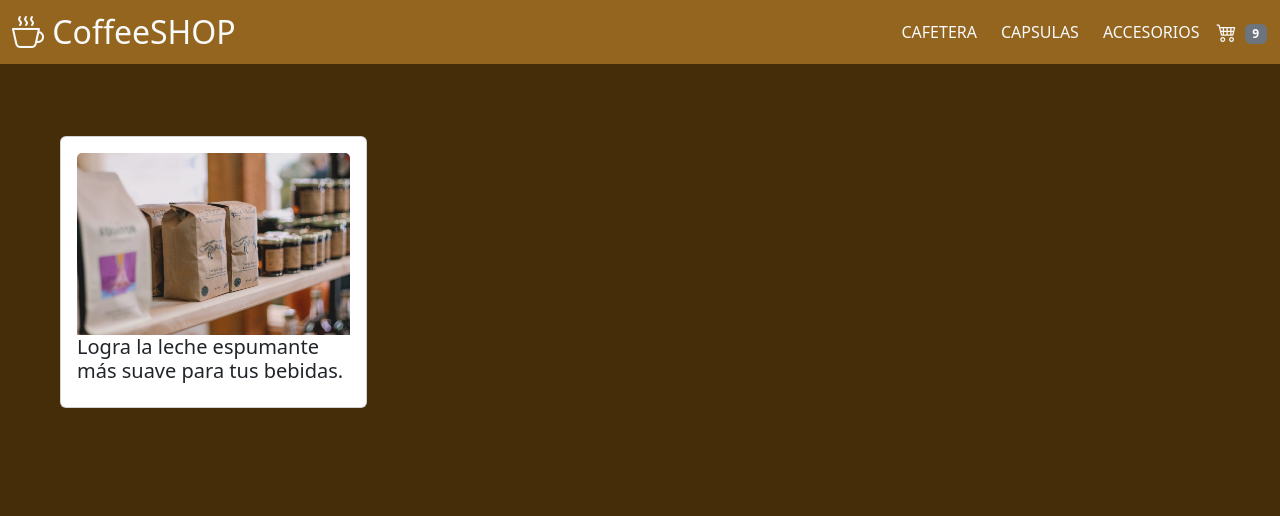
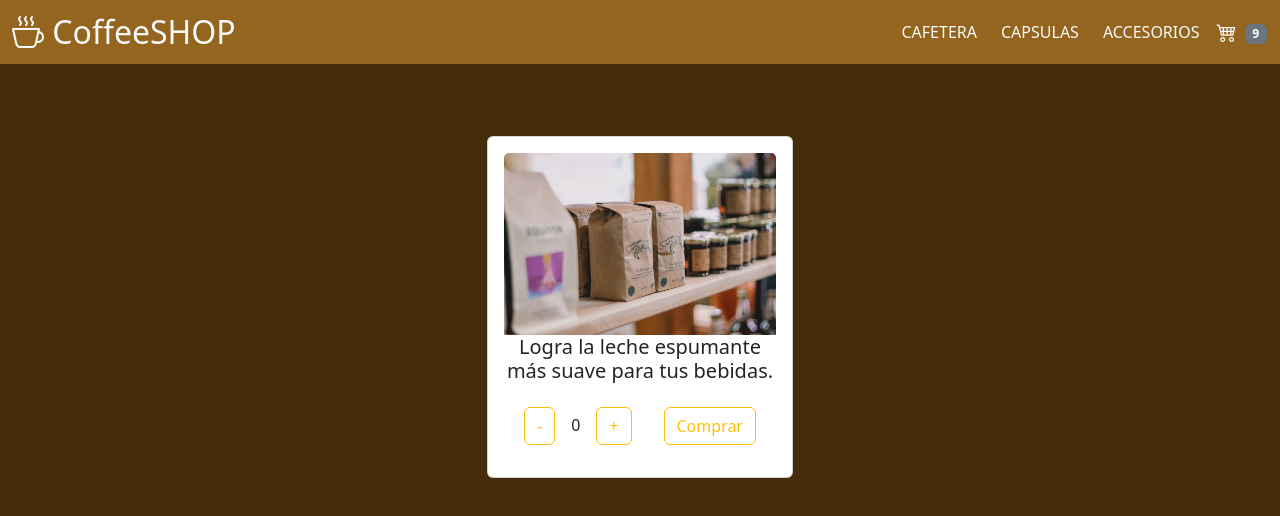
Before and after one commit to dragonicearth/React-proyect, a React (Vite) app: page /productos/accesorios/3 in a window 1280 px wide. Shown: the top 516 px of the page. Built offline with nearby package versions, Linux system fonts and the light colour scheme.

Commit message:
add count

```diff
--- a/src/components/IteamDetail/ItemDetail.jsx
+++ b/src/components/IteamDetail/ItemDetail.jsx
@@ -1,29 +1,69 @@
-import { Card, Row, Col, Container } from "react-bootstrap";
+import { Button, Card, Row, Col, Container } from "react-bootstrap";
 import productosData from "../../data/products.json";
+import { useState } from "react";
 import { useParams } from "react-router-dom";
 
 const ItemDetail = () => {
 
+
+    const [count, setCount] = useState(0);
     const { id } = useParams();
     const prodID = parseInt(id)
 
     const filteredID = prodID ? productosData.filter((producto) => producto.id === prodID) : productosData;
 
+    const add = () => {
+        if (count >= 0) {
+            setCount(count + 1);
+        }
+    };
+
+    const rest = () => {
+        if (count >= 1) {
+            setCount(count - 1);
+        }
+    };
+
+    const buy = () => {
+        if (count >= 1) {
+            alert(`Compraste: ${count} item/s `)
+            setCount(0);
+        }
+    };
+
     return (
-        <Container fluid className="mt-4">
-            <Row>
+        <Container fluid className="mt-4 text-center">
+            <Row className="justify-content-md-center">
                 {filteredID.map((p) => (
                     <Col key={p.id} lg={4} className="mn-4">
                         <Card className="m-5">
                             <Card.Body >
                                 <Card.Img variant="top" className="imgSize" src={p.imagen} />
                                 <Card.Title className="textSize">{p.descripcion}</Card.Title>
+
+
+                                <div className="row justify-content-md-center">
+                                    <div className="justify-content-md-center">
+                                        <Button variant="outline-warning m-3" className="d-inline-block" onClick={rest}> - </Button>
+
+                                        <Card.Text className="d-inline-block">{count}</Card.Text>
+
+                                        <Button variant="outline-warning m-3" className="d-inline-block" onClick={add}> + </Button>
+
+                                        <Button variant="outline-warning m-3" className="d-inline-block" onClick={buy}>Comprar</Button>
+
+
+                                    </div>
+                                </div>
+
+
                             </Card.Body>
                         </Card>
                     </Col>
-                ))}
-            </Row>
-        </Container>
+                ))
+                }
+            </Row >
+        </Container >
     )
 
 
```
